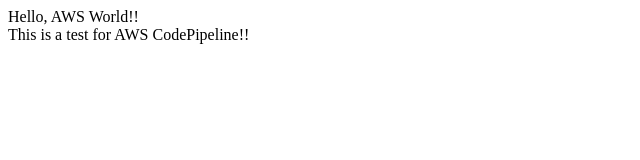
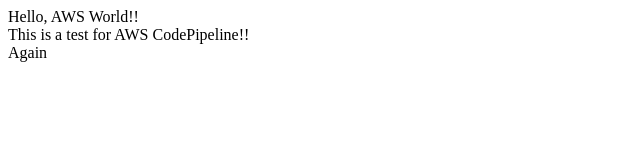
Before and after one commit to tafu01/final-work, a plain HTML site: page src/index.html in a window 1280 px wide. Shown: the full height of the page, 0-640 px from the left. Drawn offline with Linux system fonts and the light colour scheme.

Commit message:
自動でできるかテスト

```diff
--- a/src/index.html
+++ b/src/index.html
@@ -7,6 +7,7 @@
 </head>
 <body>
   Hello, AWS World!!<br>
-  This is a test for AWS CodePipeline!!
+  This is a test for AWS CodePipeline!!<br>
+  Again
 </body>
 </html>
```
